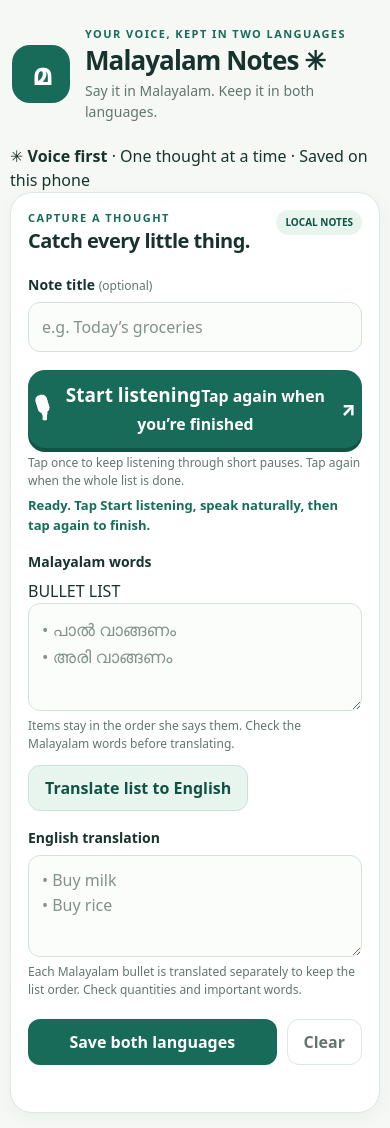
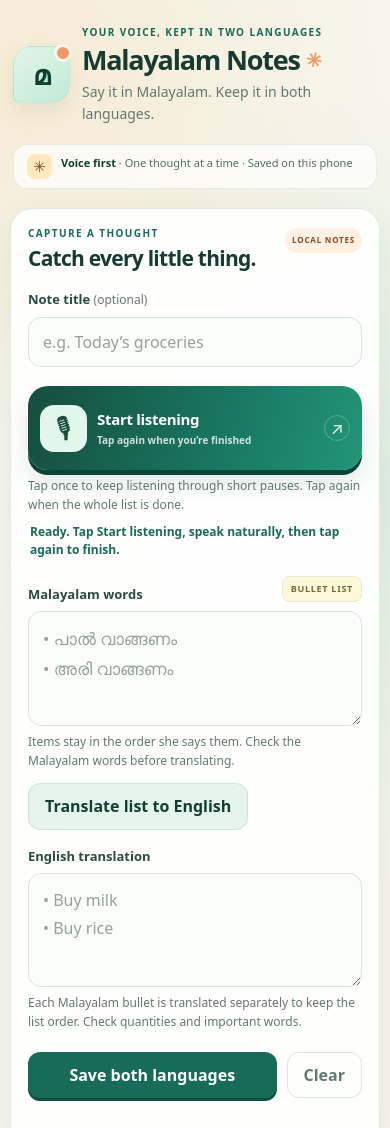
Before and after one commit to rianmercer/malayalam-notes, a website built with Vite: page Malayalam Notes App/index.html in a window 390 px wide. Shown: the top 1128 px of the page. Built offline with nearby package versions, Linux system fonts and the light colour scheme; what @capacitor/core would draw is missing.

Commit message:
Add warmer notebook-inspired responsive styling

```diff
--- a/Malayalam Notes App/styles.css
+++ b/Malayalam Notes App/styles.css
@@ -1,23 +1,32 @@
 :root {
   color-scheme: light;
-  --ink: #18332d;
-  --muted: #62756f;
+  --ink: #173b32;
+  --muted: #627970;
   --green: #176b58;
-  --green-dark: #115343;
-  --green-soft: #e8f5ef;
-  --line: #dce8e2;
-  --paper: #f5f8f5;
+  --green-deep: #123f34;
+  --green-dark: #104f40;
+  --mint: #dff4e9;
+  --mint-strong: #bde8d3;
+  --papaya: #ed9b63;
+  --papaya-soft: #fff0e4;
+  --gold: #edbd5d;
+  --line: #d9e8df;
+  --paper: #f7f5ec;
   --white: #ffffff;
   --danger: #9b3028;
-  font-family: system-ui, -apple-system, BlinkMacSystemFont, "Segoe UI", sans-serif;
+  font-family: ui-rounded, "SF Pro Rounded", system-ui, -apple-system, BlinkMacSystemFont, "Segoe UI", sans-serif;
 }
 * { box-sizing: border-box; }
+html { scroll-behavior: smooth; }
 body {
   margin: 0;
-  background: var(--paper);
   color: var(--ink);
   font-size: 16px;
-  line-height: 1.5;
+  line-height: 1.55;
+  background:
+    radial-gradient(circle at 8% 5%, rgba(237,189,93,.17), transparent 22rem),
+    radial-gradient(circle at 96% 29%, rgba(189,232,211,.42), transparent 25rem),
+    var(--paper);
 }
 button, input, textarea { font: inherit; }
 button { cursor: pointer; }
@@ -25,81 +34,126 @@ button:focus-visible, input:focus-visible, textarea:focus-visible, summary:focus
   outline: 3px solid #72bda7;
   outline-offset: 3px;
 }
-.app-shell { width: min(100% - 28px, 720px); margin: 0 auto; padding: 22px 0 28px; }
-.topbar { display: flex; align-items: center; gap: 15px; margin: 4px 2px 22px; }
+.app-shell { width: min(100% - 28px, 760px); margin: 0 auto; padding: 26px 0 32px; }
+.topbar { position: relative; display: flex; align-items: center; gap: 16px; margin: 5px 3px 20px; }
 .brand-mark {
-  display: grid; place-items: center; flex: 0 0 58px; height: 58px; border-radius: 18px;
-  color: white; background: var(--green); font-size: 29px; font-weight: 800;
+  position: relative; display: grid; place-items: center; flex: 0 0 66px; height: 66px;
+  border: 1px solid rgba(23,107,88,.08); border-radius: 22px 22px 22px 9px;
+  color: var(--green-deep); background: linear-gradient(145deg, #e0f5e8, #c4ead7);
+  font-size: 32px; font-weight: 850; box-shadow: 0 7px 18px rgba(28,80,61,.08);
 }
-.eyebrow { margin: 0 0 3px; color: var(--green); font-size: 11px; letter-spacing: .13em; font-weight: 800; }
-h1 { margin: 0; font-size: clamp(26px, 6vw, 33px); letter-spacing: -.035em; line-height: 1.12; }
-.subtitle { margin: 5px 0 0; color: var(--muted); font-size: 14px; }
-h2 { margin: 0; font-size: clamp(20px, 4vw, 24px); letter-spacing: -.025em; line-height: 1.2; }
-.panel { background: var(--white); border: 1px solid var(--line); border-radius: 22px; padding: clamp(17px, 4vw, 25px); box-shadow: 0 5px 18px rgba(28, 66, 53, .045); }
-.section-heading { display: flex; align-items: flex-start; justify-content: space-between; gap: 12px; margin-bottom: 21px; }
-.offline-pill { flex-shrink: 0; padding: 5px 9px; border-radius: 100px; background: var(--green-soft); color: var(--green-dark); font-size: 11px; font-weight: 750; }
-.field-label { display: block; margin: 16px 0 7px; font-size: 14px; font-weight: 750; }
+.brand-mark::after { content: ""; position: absolute; width: 12px; height: 12px; right: -3px; top: -3px; background: var(--papaya); border: 3px solid var(--paper); border-radius: 50%; }
+.eyebrow { margin: 0 0 4px; color: var(--green); font-size: 10px; letter-spacing: .14em; font-weight: 850; }
+h1 { margin: 0; font-size: clamp(27px, 6vw, 36px); letter-spacing: -.045em; line-height: 1.13; }
+.title-spark { display: inline-block; color: var(--papaya); font-size: .7em; transform: rotate(12deg); vertical-align: 12%; margin-left: 1px; }
+.subtitle { margin: 6px 0 0; color: var(--muted); font-size: 14px; }
+.welcome-ribbon {
+  display: flex; align-items: center; gap: 9px; min-height: 43px; margin: 0 3px 19px; padding: 9px 13px;
+  border: 1px solid rgba(23,107,88,.10); border-radius: 14px; background: rgba(255,255,255,.7);
+  color: #526f63; font-size: 12px;
+}
+.welcome-ribbon strong { color: var(--green-deep); }
+.ribbon-flower { display: grid; place-items: center; width: 25px; height: 25px; flex: 0 0 25px; border-radius: 8px; color: #7d4a1d; background: #ffe8bf; font-size: 15px; }
+h2 { margin: 0; font-size: clamp(21px, 4vw, 26px); letter-spacing: -.035em; line-height: 1.2; }
+.panel { background: rgba(255,255,255,.92); border: 1px solid #deebe3; border-radius: 26px; padding: clamp(18px, 4vw, 28px); box-shadow: 0 12px 35px rgba(24,65,50,.07); }
+.section-heading { display: flex; align-items: flex-start; justify-content: space-between; gap: 12px; margin-bottom: 18px; }
+.offline-pill { flex-shrink: 0; margin-top: 2px; padding: 6px 10px; border-radius: 100px; background: var(--papaya-soft); color: #8a4b20; font-size: 9px; letter-spacing: .1em; font-weight: 850; }
+.field-label { display: block; margin: 16px 0 7px; font-size: 13px; font-weight: 800; color: #294c3f; }
 .optional { color: var(--muted); font-size: 12px; font-weight: 500; }
 input[type="text"], input[type="search"], textarea, input[type="file"] {
-  display: block; width: 100%; min-width: 0; color: var(--ink); background: #fbfdfb;
-  border: 1px solid #d4e2da; border-radius: 12px; padding: 12px 13px;
+  display: block; width: 100%; min-width: 0; color: var(--ink); background: #fbfdf9;
+  border: 1px solid #d6e5db; border-radius: 13px; padding: 12px 14px;
+  transition: border-color .15s ease, box-shadow .15s ease, background .15s ease;
 }
-input[type="text"], input[type="search"] { min-height: 48px; }
-textarea { min-height: 94px; line-height: 1.6; resize: vertical; }
+input[type="text"], input[type="search"] { min-height: 49px; }
+input[type="text"]:focus, input[type="search"]:focus, textarea:focus { border-color: #8ac9ac; background: white; box-shadow: 0 0 0 4px rgba(138,201,172,.15); outline: none; }
+textarea { min-height: 114px; line-height: 1.75; resize: vertical; }
 textarea[lang="ml"] { font-size: 17px; }
-input::placeholder, textarea::placeholder { color: #82918b; opacity: 1; }
-.mic-row { margin-top: 18px; }
+input::placeholder, textarea::placeholder { color: #94a29a; opacity: 1; }
+.mic-row { margin: 19px 0 0; }
 .mic-button {
-  display: flex; align-items: center; justify-content: center; gap: 12px; width: 100%; min-height: 78px;
-  border: 0; border-radius: 17px; color: white; background: var(--green); font-size: 19px; font-weight: 800;
-  box-shadow: 0 4px 0 var(--green-dark); transition: transform .12s ease, background .12s ease;
+  position: relative; display: flex; align-items: center; gap: 13px; width: 100%; min-height: 91px;
+  padding: 15px 18px; border: 0; border-radius: 20px; color: white;
+  text-align: left; background: linear-gradient(105deg, #164d3f 0%, #187762 58%, #229579 100%);
+  box-shadow: 0 5px 0 #0c4437, 0 12px 21px rgba(22,88,67,.13);
+  transition: transform .15s ease, box-shadow .15s ease, filter .15s ease;
 }
-.mic-button:active { transform: translateY(2px); box-shadow: 0 2px 0 var(--green-dark); }
-.mic-button.is-listening { background: #963e32; box-shadow: 0 4px 0 #6f2a23; }
-.mic-symbol { font-size: 27px; }
-.helper { color: var(--muted); font-size: 12px; margin: 6px 0 0; }
-.status { min-height: 20px; margin: 6px 0 7px; color: var(--green); font-size: 13px; font-weight: 650; }
-.translate-row { display: flex; align-items: center; gap: 12px; flex-wrap: wrap; margin-top: 12px; }
+.mic-button:active { transform: translateY(2px); box-shadow: 0 3px 0 #0c4437; }
+.mic-button.is-listening { background: linear-gradient(105deg, #15513d, #147761 58%, #208f70); box-shadow: 0 5px 0 #0c4437, 0 0 0 4px rgba(46,154,112,.13), 0 12px 24px rgba(22,88,67,.13); }
+.mic-symbol { display: grid; place-items: center; flex: 0 0 53px; height: 53px; border-radius: 17px; color: #174e40; background: #e3f6eb; font-size: 27px; }
+.mic-button.is-listening .mic-symbol { animation: mic-pulse 1.9s ease-in-out infinite; background: #fff0d8; }
+.mic-button-copy { display: flex; min-width: 0; flex-direction: column; gap: 2px; }
+.mic-button-copy strong { font-size: 17px; letter-spacing: -.02em; }
+.mic-button-copy small { color: rgba(255,255,255,.8); font-size: 11px; font-weight: 550; }
+.mic-arrow { display: grid; place-items: center; margin-left: auto; flex: 0 0 30px; height: 30px; border: 1px solid rgba(255,255,255,.24); border-radius: 50%; color: #e8fff0; font-size: 17px; }
+@keyframes mic-pulse { 0%,100% { box-shadow: 0 0 0 0 rgba(255,240,216,.30); } 50% { box-shadow: 0 0 0 7px rgba(255,240,216,0); } }
+.helper { color: var(--muted); font-size: 12px; margin: 7px 0 0; }
+.status { min-height: 21px; margin: 8px 0 8px; padding: 0 2px; color: var(--green); font-size: 12px; font-weight: 700; }
+.list-section-label { display: flex; align-items: center; justify-content: space-between; gap: 10px; }
+.list-section-label .field-label { margin-bottom: 7px; }
+.format-pill { padding: 5px 8px; border-radius: 8px; border: 1px solid #e4ead6; color: #6e6d37; background: #fff8d8; font-size: 9px; font-weight: 850; letter-spacing: .08em; }
+.translate-row { display: flex; align-items: center; gap: 12px; flex-wrap: wrap; margin-top: 13px; }
 .translate-row .helper { margin: 0; }
-.button { display: inline-flex; justify-content: center; align-items: center; min-height: 46px; padding: 10px 16px; border: 1px solid transparent; border-radius: 12px; font-weight: 750; }
-.button-secondary { color: var(--green-dark); background: var(--green-soft); border-color: #c7e3d6; }
-.button-primary { color: white; background: var(--green); }
+.button { display: inline-flex; justify-content: center; align-items: center; min-height: 46px; padding: 10px 16px; border: 1px solid transparent; border-radius: 12px; font-weight: 800; transition: transform .12s ease, filter .12s ease; }
+.button:active { transform: translateY(1px); }
+.button-secondary { color: var(--green-deep); background: #e5f5eb; border-color: #c9e7d5; }
+.button-primary { color: white; background: var(--green); box-shadow: 0 3px 0 #0e4e3e; }
 .button-quiet { color: var(--muted); background: transparent; border-color: var(--line); }
 .button:disabled { opacity: .55; cursor: wait; }
 .primary-actions { display: flex; gap: 10px; flex-wrap: wrap; margin-top: 20px; }
 .primary-actions .button-primary { flex: 1 1 210px; }
-.form-message { min-height: 20px; margin: 10px 0 0; color: var(--green-dark); font-size: 13px; }
+.form-message { min-height: 20px; margin: 10px 0 0; color: var(--green-dark); font-size: 12px; font-weight: 650; }
 .form-message.error { color: var(--danger); }
-.notes-section { margin-top: 30px; }
+.notes-section { margin-top: 32px; }
 .notes-heading { align-items: center; margin-bottom: 14px; }
-.notes-heading h2 { display: flex; align-items: center; gap: 9px; }
-.count-badge { display: inline-grid; place-items: center; min-width: 27px; height: 27px; padding: 0 7px; border-radius: 99px; background: #e3ebe6; color: #39554b; font-size: 12px; }
-.text-button { border: 0; padding: 8px 2px; color: var(--green); background: none; font-size: 14px; font-weight: 800; }
-.search-input { margin-bottom: 13px; background: white !important; }
-.notes-list { display: grid; gap: 12px; }
-.note-card { padding: 17px; border: 1px solid var(--line); border-radius: 17px; background: white; min-width: 0; }
+.notes-heading h2 { display: flex; align-items: center; flex-wrap: wrap; gap: 9px; }
+.count-badge { display: inline-grid; place-items: center; min-width: 28px; height: 28px; padding: 0 8px; border-radius: 10px 10px 10px 3px; background: #ffe8c1; color: #794c1b; font-size: 12px; font-weight: 850; }
+.text-button { border: 0; padding: 8px 2px; color: var(--green); background: none; font-size: 13px; font-weight: 850; }
+.search-input { margin-bottom: 13px; background: rgba(255,255,255,.9) !important; }
+.notes-list { display: grid; gap: 13px; }
+.note-card { position: relative; overflow: hidden; padding: 18px; border: 1px solid var(--line); border-radius: 18px 18px 18px 8px; background: white; min-width: 0; box-shadow: 0 4px 15px rgba(21,67,49,.035); }
+.note-card::before { content: ""; position: absolute; left: 0; top: 0; bottom: 0; width: 4px; background: linear-gradient(var(--papaya), var(--gold)); }
 .note-card-top { display: flex; justify-content: space-between; align-items: flex-start; gap: 10px; }
-.note-title { margin: 0; font-size: 17px; overflow-wrap: anywhere; }
-.note-date { display: block; margin-top: 3px; color: var(--muted); font-size: 11px; }
+.note-title { margin: 0; font-size: 17px; line-height: 1.35; overflow-wrap: anywhere; }
+.note-date { display: block; margin-top: 4px; color: var(--muted); font-size: 11px; }
 .note-actions { display: flex; gap: 5px; flex-shrink: 0; }
-.small-action { padding: 6px 8px; border: 1px solid var(--line); border-radius: 9px; color: var(--green-dark); background: #fbfdfb; font-size: 12px; font-weight: 700; }
+.small-action { min-height: 34px; padding: 6px 9px; border: 1px solid var(--line); border-radius: 9px; color: var(--green-dark); background: #f8fcf8; font-size: 11px; font-weight: 800; }
 .small-action.delete { color: var(--danger); }
-.note-language { margin-top: 13px; }
-.note-language h4 { margin: 0 0 4px; color: var(--muted); font-size: 10px; letter-spacing: .1em; text-transform: uppercase; }
+.note-language { margin-top: 14px; }
+.note-language h4 { margin: 0 0 7px; color: #849087; font-size: 9px; letter-spacing: .12em; text-transform: uppercase; }
 .note-language p { white-space: pre-wrap; overflow-wrap: anywhere; margin: 0; }
 .note-language.ml p { font-size: 16px; }
-.note-language.en { padding-top: 12px; margin-top: 12px; border-top: 1px solid #edf1ee; }
-.empty-state { padding: 28px 20px; text-align: center; border: 1px dashed #cbdcd2; border-radius: 18px; background: #fbfdfb; }
-.empty-icon { font-size: 30px; }
-.empty-state h3 { margin: 8px 0 5px; font-size: 17px; }
+.note-bullet-list { display: grid; gap: 6px; margin: 0; padding-left: 22px; }
+.note-bullet-list li { padding-left: 2px; overflow-wrap: anywhere; }
+.note-bullet-list li::marker { color: var(--papaya); font-size: 1.1em; }
+.note-language.ml .note-bullet-list { font-size: 16px; }
+.note-language.en { padding-top: 13px; margin-top: 14px; border-top: 1px dashed #e1e9e3; }
+.empty-state { padding: 30px 20px; text-align: center; border: 1px dashed #cbdcd2; border-radius: 20px 20px 20px 8px; background: rgba(255,255,255,.58); }
+.empty-icon { display: inline-grid; place-items: center; width: 54px; height: 54px; border-radius: 18px; background: #e5f5eb; font-size: 27px; }
+.empty-state h3 { margin: 10px 0 5px; font-size: 17px; }
 .empty-state p { max-width: 350px; margin: 0 auto; color: var(--muted); font-size: 13px; }
 .privacy-note { display: flex; gap: 8px; align-items: flex-start; margin: 17px 3px; color: var(--muted); font-size: 12px; }
 .backup-details { border-top: 1px solid var(--line); padding-top: 15px; margin-top: 18px; }
-.backup-details summary { cursor: pointer; color: var(--green-dark); font-weight: 750; }
+.backup-details summary { cursor: pointer; color: var(--green-dark); font-weight: 800; }
 .backup-details input[type="file"] { margin-top: 8px; font-size: 13px; background: white; }
 .import-button { margin-top: 10px; }
-.footer-note { padding: 24px 0 0; color: #83918b; font-size: 11px; text-align: center; }
+.footer-note { padding: 25px 0 0; color: #869187; font-size: 11px; text-align: center; }
 .sr-only { position: absolute; width: 1px; height: 1px; padding: 0; margin: -1px; overflow: hidden; clip: rect(0,0,0,0); white-space: nowrap; border: 0; }
-@media (min-width: 650px) { .app-shell { padding-top: 30px; } .panel { padding: 27px; } }
-@media (max-width: 390px) { .app-shell { width: min(100% - 20px, 720px); } .offline-pill { font-size: 10px; } .note-card { padding: 13px; } .note-actions { gap: 4px; } .small-action { padding: 6px; } }
-@media (prefers-reduced-motion: reduce) { *, *::before, *::after { transition: none !important; scroll-behavior: auto !important; } }
+@media (min-width: 650px) { .app-shell { padding-top: 34px; } .panel { padding: 29px; } }
+@media (max-width: 440px) {
+  .app-shell { width: min(100% - 20px, 760px); padding-top: 20px; }
+  .topbar { gap: 12px; }
+  .brand-mark { flex-basis: 57px; height: 57px; border-radius: 19px 19px 19px 7px; font-size: 27px; }
+  .welcome-ribbon { align-items: flex-start; font-size: 11px; }
+  .panel { padding: 17px; border-radius: 22px; }
+  .offline-pill { font-size: 8px; padding: 6px 7px; }
+  .mic-button { gap: 10px; min-height: 84px; padding: 12px; }
+  .mic-symbol { flex-basis: 47px; height: 47px; border-radius: 14px; }
+  .mic-button-copy strong { font-size: 15px; }
+  .mic-button-copy small { font-size: 10px; }
+  .mic-arrow { flex-basis: 26px; height: 26px; }
+  .note-card { padding: 15px; }
+  .note-actions { gap: 4px; }
+  .small-action { padding: 6px; }
+}
+@media (prefers-reduced-motion: reduce) { *, *::before, *::after { animation: none !important; transition: none !important; scroll-behavior: auto !important; } }
```
